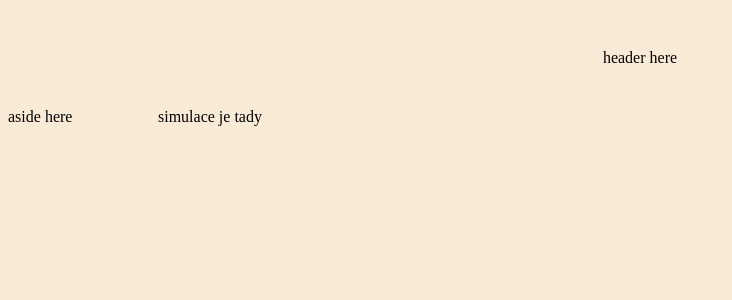
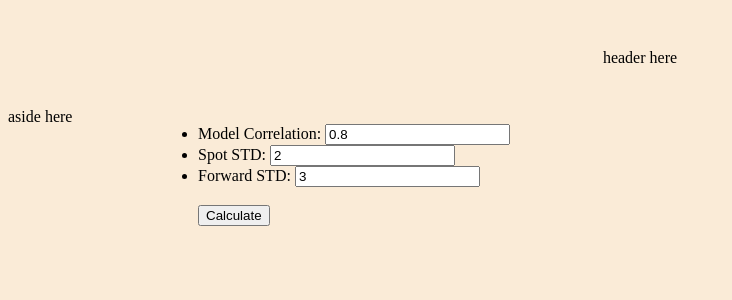
Before and after one commit to PyJan/Flask_templates, a Flask app: page /sim in a window 1280 px wide. Shown: the top 300 px of the page, without its empty margins (0-732 px from the left). Run offline with Flask 2, Linux system fonts and the light colour scheme.

Commit message:
hedgeratio input parameters

```diff
--- a/app.py
+++ b/app.py
@@ -1,4 +1,4 @@
-from flask import Flask, render_template, url_for
+from flask import Flask, render_template, url_for, request
 
 app = Flask(__name__)
 
@@ -18,9 +18,14 @@ def child():
 def simbase():
     return render_template('sim_base.html')
 
-@app.route('/sim')
+@app.route('/sim', methods=['GET', 'POST'])
 def sim():
-    return render_template('sim.html')
+    corr, spotstd, fwdstd = 0.8, 2, 3
+    if request.method=='POST':
+        corr = request.form.get('corr')
+        spotstd = request.form.get('spotstd')
+        fwdstd = request.form.get('fwdstd')
+    return render_template('sim.html', corr=corr, spotstd=spotstd, fwdstd=fwdstd)
 
 if __name__ == '__main__':
     app.run(debug=True)
--- a/templates/sim.html
+++ b/templates/sim.html
@@ -1,4 +1,11 @@
 {% extends 'sim_base.html' %}
 {% block main %}
-simulace je tady
+<form method="POST" name="input">
+    <ul>
+        <li>Model Correlation: <input type="text" name="corr" value={{corr}}></li>
+        <li>Spot STD: <input type="text" name="spotstd" value={{spotstd}}></li>
+        <li>Forward STD: <input type="text" name="fwdstd" value={{fwdstd}}></li>
+        <br><input type="submit" name="calculate" value="Calculate">
+    </ul>
+</form>
 {% endblock %}
```
